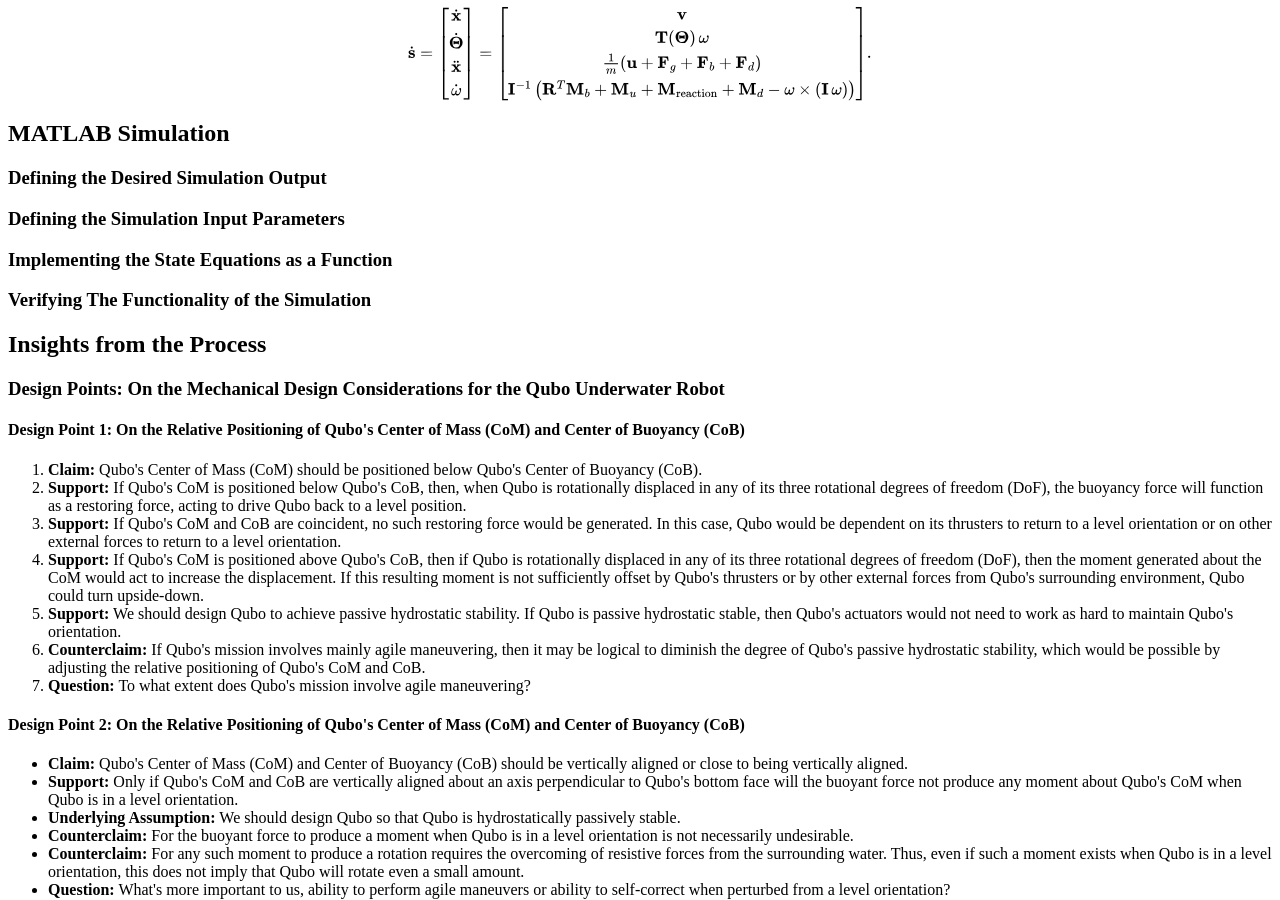
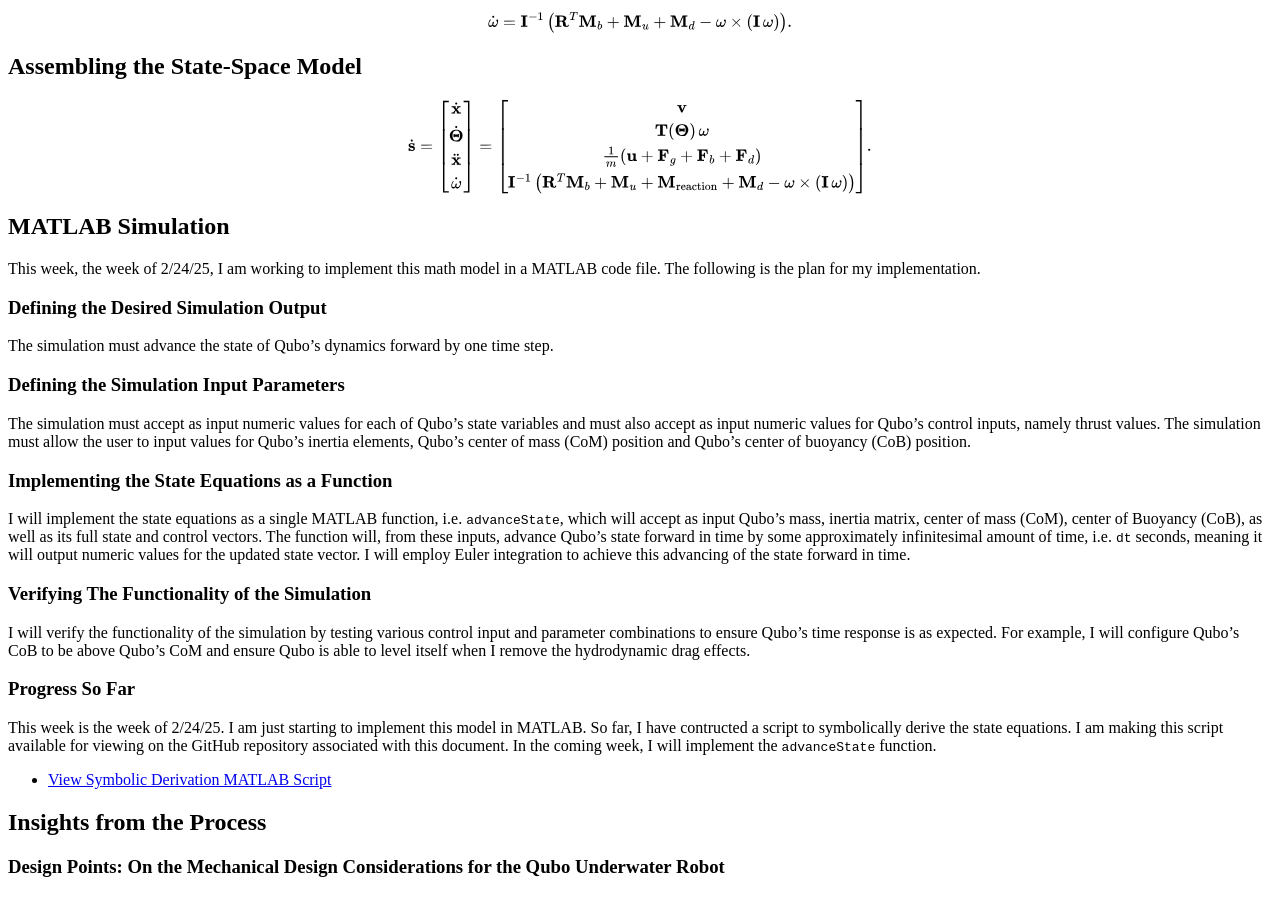
Before and after one commit to ronen-aniti-projects/Qubo-6DOF-Dynamics-Model, a Jekyll site: the page built from index.md, in a window 1280 px wide and 900 px high, scrolled down 3873 px. Built offline with Jekyll 4.4.1, drawn with Linux system fonts in a browser that asks for light colours; some of the changed text lies outside the part shown.

```diff
--- a/index.md
+++ b/index.md
@@ -87,7 +87,26 @@
 where $\mathbf{x}$ represents the linear position, $\mathbf{\Theta}$ the Euler angles, $\mathbf{v}$ the linear velocity, and $\mathbf{\omega}$ the body rates.
 
 ## Defining the Relationship Between Body Rates and Euler Rates
-I establish that the transformation between
+I establish that the transformation, $\mathbf{T}(\mathbf{\Theta})$,  between Euler rates and body rates as the following:
+
+$$
+\begin{bmatrix}
+\dot{\phi} \\
+\dot{\theta} \\
+\dot{\psi}
+\end{bmatrix}
+=
+\begin{bmatrix}
+1 & \sin\phi\,\tan\theta & \cos\phi\,\tan\theta \\
+0 & \cos\phi            & -\sin\phi \\
+0 & \frac{\sin\phi}{\cos\theta} & \frac{\cos\phi}{\cos\theta}
+\end{bmatrix}
+\begin{bmatrix}
+p \\
+q \\
+r
+\end{bmatrix}.
+$$
 
 ## Modeling the Displacement from the Center of Mass (CoM) to the Center of Buoyancy (CoB)
 I model the displacement vector from Qubo's center of mass (CoM) to its center of buoyancy (CoB) as
@@ -234,10 +253,29 @@
 $$
 
 ## MATLAB Simulation
+
+This week, the week of 2/24/25, I am working to implement this math model in a MATLAB code file. The following is the plan for my implementation.
+
 ### Defining the Desired Simulation Output
+
+The simulation must advance the state of Qubo's dynamics forward by one time step.
+
 ### Defining the Simulation Input Parameters
+
+The simulation must accept as input numeric values for each of Qubo's state variables and must also accept as input numeric values for Qubo's control inputs, namely thrust values. The simulation must allow the user to input values for Qubo's inertia elements, Qubo's center of mass (CoM) position and Qubo's center of buoyancy (CoB) position.
+
 ### Implementing the State Equations as a Function
+
+I will implement the state equations as a single MATLAB function, i.e. `advanceState`, which will accept as input Qubo's mass, inertia matrix, center of mass (CoM), center of Buoyancy (CoB), as well as its full state and control vectors. The function will, from these inputs, advance Qubo's state forward in time by some approximately infinitesimal amount of time, i.e. `dt` seconds, meaning it will output numeric values for the updated state vector. I will employ Euler integration to achieve this advancing of the state forward in time.
+
 ### Verifying The Functionality of the Simulation
+
+I will verify the functionality of the simulation by testing various control input and parameter combinations to ensure Qubo's time response is as expected. For example, I will configure Qubo's CoB to be above Qubo's CoM and ensure Qubo is able to level itself when I remove the hydrodynamic drag effects.
+
+### Progress So Far
+This week is the week of 2/24/25. I am just starting to implement this model in MATLAB. So far, I have contructed a script to symbolically derive the state equations. I am making this script available for viewing on the GitHub repository associated with this document. In the coming week, I will implement the `advanceState` function.
+
+* <a href="Qubo_Math_Model.m">View Symbolic Derivation MATLAB Script</a>
 
 ## Insights from the Process
 <h3>Design Points: On the Mechanical Design Considerations for the Qubo Underwater Robot</h3>
```
Also changed, not shown: 2 other files.
